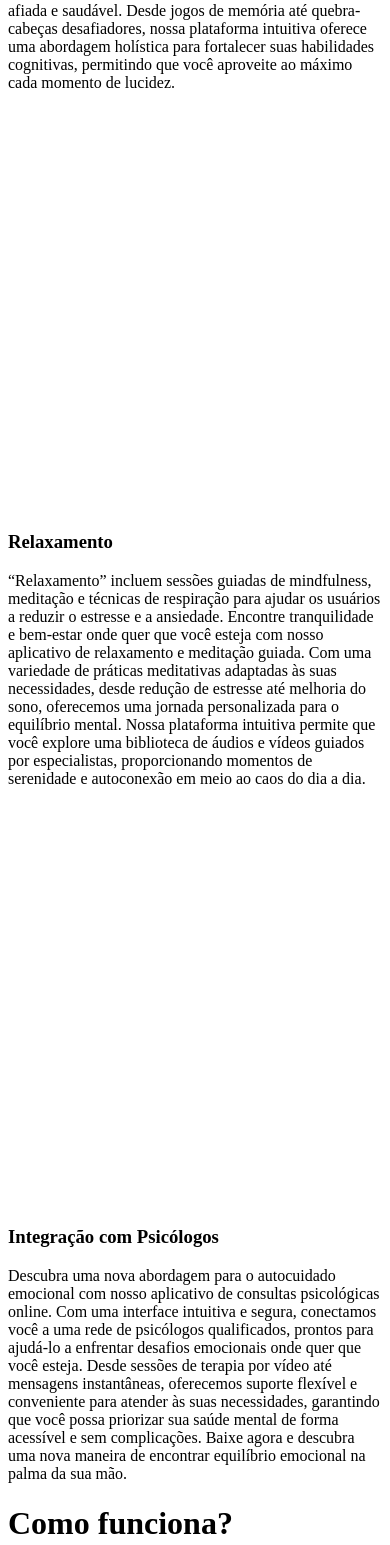
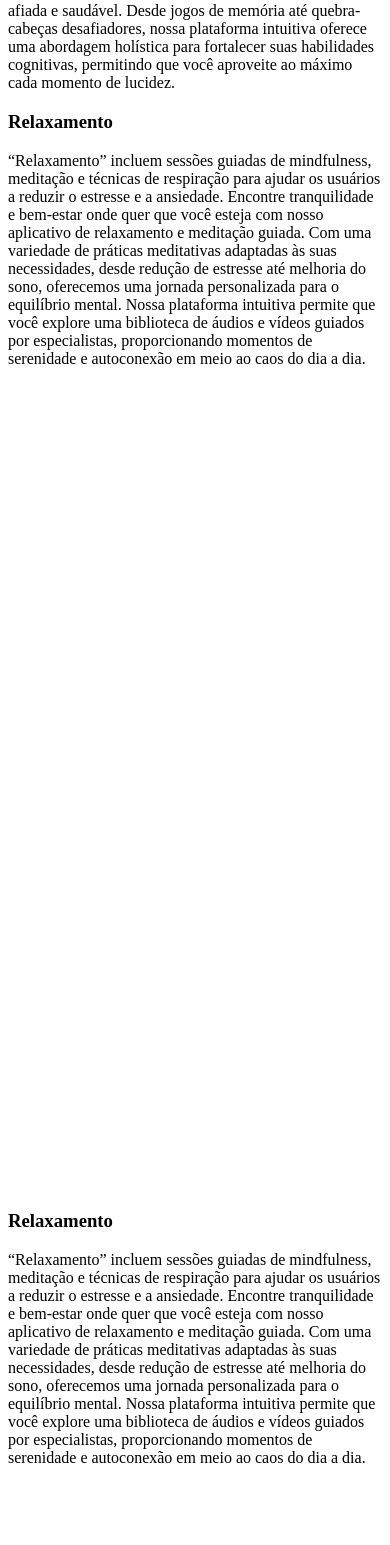
Before and after one commit to CalmoMilla/CalmoMilla-FrontEnd, a Next.js app: page /components/Home/Home in a window 390 px wide. Shown: the part 1283-2828 px from the top of the page. Built offline with nearby package versions, Linux system fonts and the light colour scheme.

Commit message:
@vitorvhsilva Arrumando a responsividade

```diff
--- a/src/pages/components/Home/Funcionalidade/Funcionalidade.js
+++ b/src/pages/components/Home/Funcionalidade/Funcionalidade.js
@@ -1,32 +1,8 @@
 import Image from "next/image"
-import { useState, useEffect } from 'react';
-
-function useScreenSize(){
-  const [screenSize, setScreenSize] = useState({
-    width: window.innerWidth,
-    height: window.innerHeight,
-  });
-
-  useEffect(() => {
-    const handleResize = () => {
-      setScreenSize({
-        width: window.innerWidth,
-        height: window.innerHeight,
-      });
-    };
-    window.addEventListener('resize', handleResize);
-    return () => {
-      window.removeEventListener('resize', handleResize);
-    };
-  }, []);
-
-  return screenSize;
-};
-
 
 export default function Funcionalidade(props) {
+
   const posicao = props.posicao
-  const screenSize = useScreenSize();
 
   return (
     <>
@@ -42,7 +18,22 @@ export default function Funcionalidade(props) {
             </p>
           </section>
         </section> :
-        (screenSize.width < 1024 ? <section className="py-36 flex lg:flex-row flex-col justify-around items-center">
+        <div>
+          <div className="lg:block hidden">
+            <section className="py-36 flex lg:flex-row flex-col justify-around items-center">
+              <section className="w-[50%] h-auto lg:pt-0 pt-12">
+                <h3 className={`${props.cor} font-calistoga text-center text-7xl w-full`}>{props.titulo}</h3>
+                <p className="text-justify font-nunito mt-12 text-2xl text-preto font-medium">{
+                props.texto}
+                </p>
+              </section>
+              <section data-aos="fade-left">
+                <Image width={400} height={400} className="transition duration-500 ease-out hover:scale-110" src={props.imagem} alt="" />
+              </section>
+            </section>
+          </div>
+          <div className="lg:hidden block">
+            <section className="py-36 flex lg:flex-row flex-col justify-around items-center">
               <section data-aos="fade-left">
                 <Image width={400} height={400} className="transition duration-500 ease-out hover:scale-110" src={props.imagem} alt="" />
               </section>
@@ -52,17 +43,9 @@ export default function Funcionalidade(props) {
                 props.texto}
                 </p>
               </section>
-      </section> :
-      <section className="py-36 flex lg:flex-row flex-col justify-around items-center">
-          <section className="w-[50%] h-auto lg:pt-0 pt-12">
-            <h3 className={`${props.cor} font-calistoga text-center text-7xl w-full`}>{props.titulo}</h3>
-            <p className="text-justify font-nunito mt-12 text-2xl text-preto font-medium">{props.texto}
-            </p>
             </section>
-          <section data-aos="fade-left">
-            <Image width={400} height={400} className="transition duration-500 ease-out hover:scale-110" src={props.imagem} alt="" />
-          </section>
-        </section>)
+          </div>
+        </div>
         }
     </>
   )
```
Lines whose indentation alone changed are shown as unchanged.
